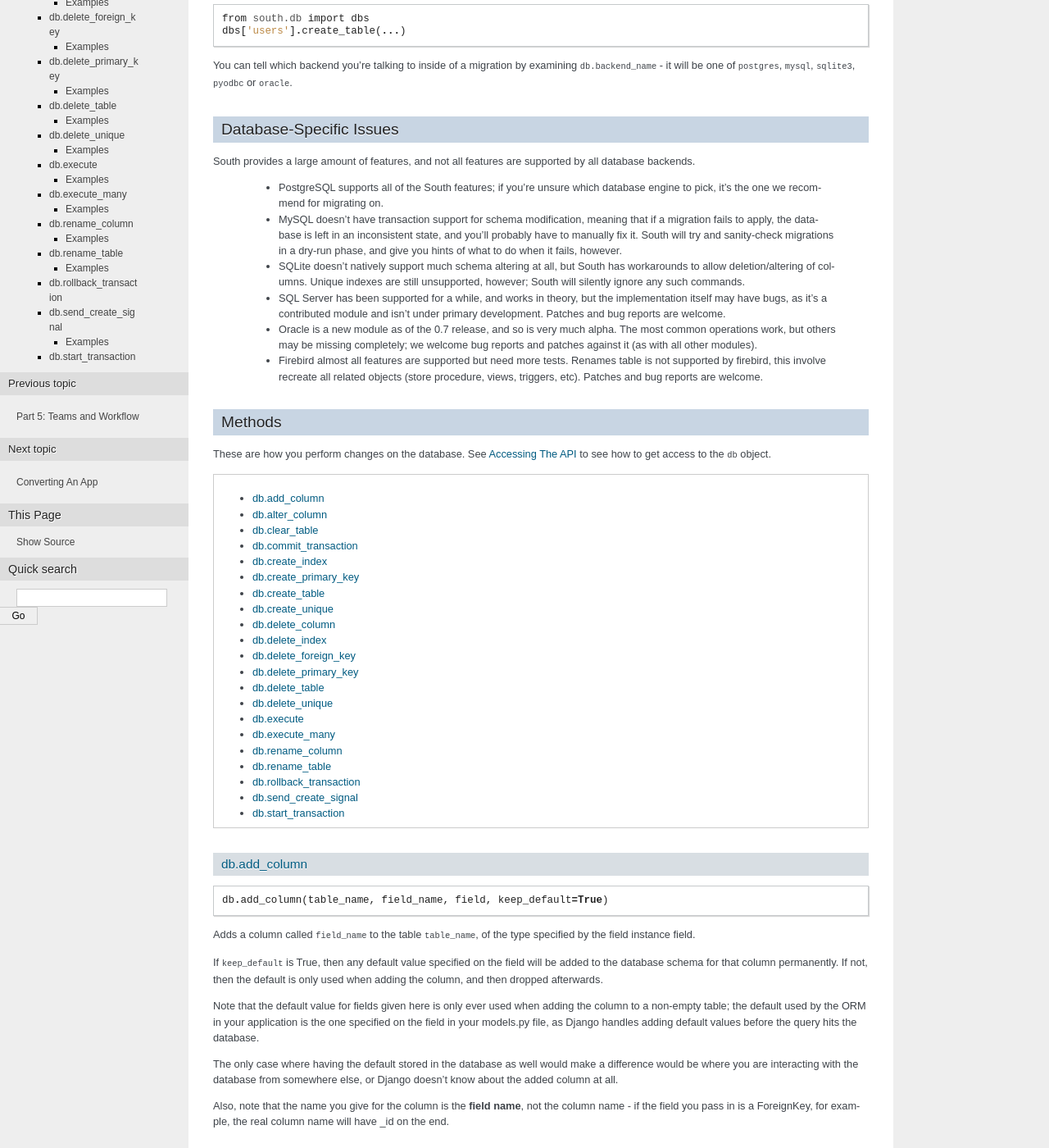
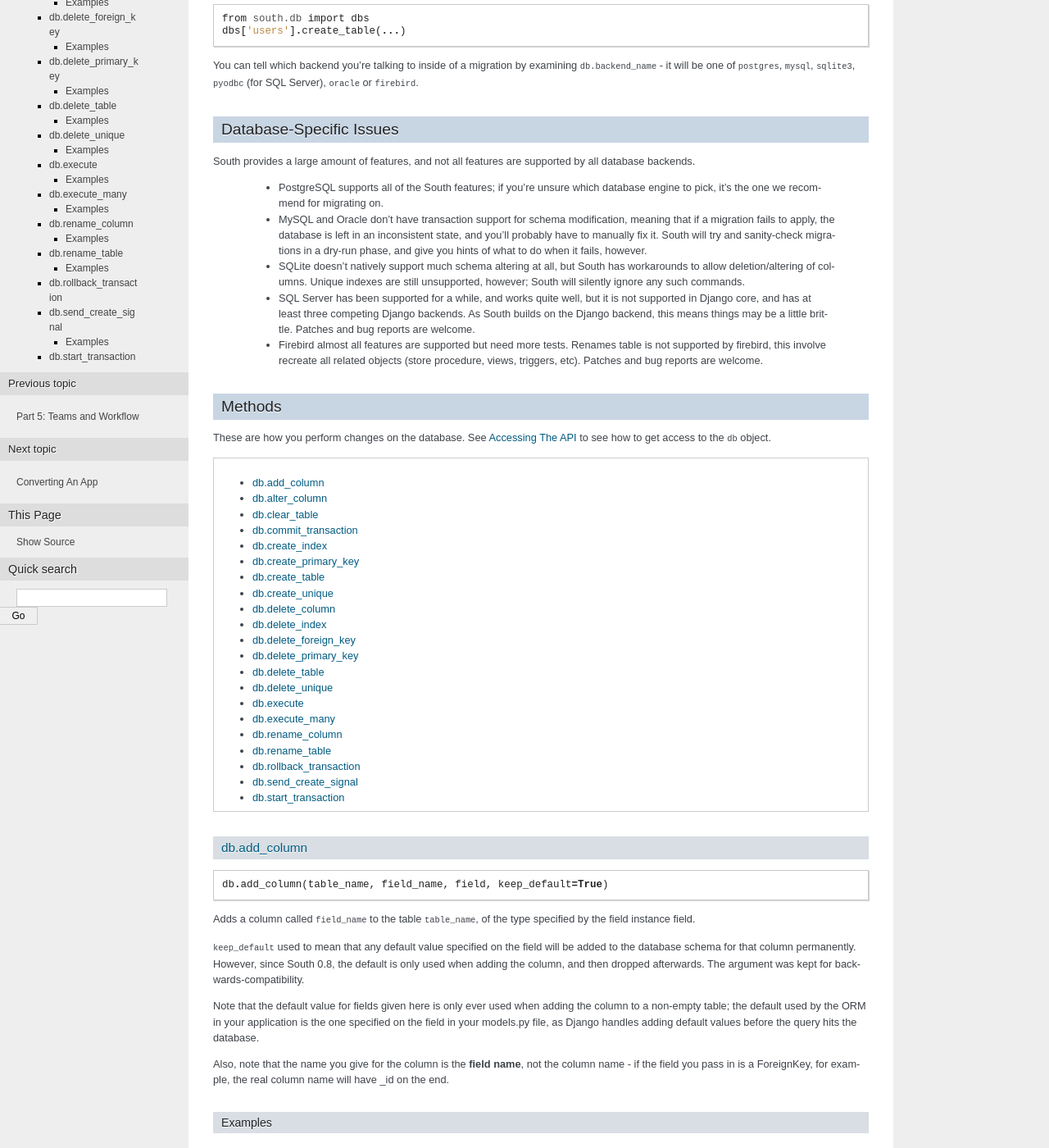
Before and after one commit to zhlgh603/django-south, a Sphinx documentation site: the page built from docs/databaseapi.rst, in a window 1280 px wide and 1400 px high, scrolled down 528 px. Shown: the whole window at 82% size. Built offline with Sphinx 7.4.7, drawn with Linux system fonts in a browser that asks for light colours; some of the changed text lies outside the part shown.

Commit message:
Documentation fixes: databases, default values

```diff
--- a/docs/databaseapi.rst
+++ b/docs/databaseapi.rst
@@ -12,8 +12,8 @@ Currently, South supports:
  - PostgreSQL
  - MySQL
  - SQLite
- - Microsoft SQL Server (beta support)
- - Oracle (alpha support)
+ - Microsoft SQL Server
+ - Oracle
  - Firebird (beta support)
 
 
@@ -38,7 +38,7 @@ defined above) for each database alias in your configuration file::
 
 You can tell which backend you're talking to inside of a migration by examining
 ``db.backend_name`` - it will be one of ``postgres``, ``mysql``, ``sqlite3``,
-``pyodbc`` or ``oracle``.
+``pyodbc`` (for SQL Server), ``oracle`` or ``firebird``.
 
 
 Database-Specific Issues
@@ -50,23 +50,20 @@ all database backends.
  - PostgreSQL supports all of the South features; if you're unsure which database
    engine to pick, it's the one we recommend for migrating on.
 
- - MySQL doesn't have transaction support for schema modification, meaning that
-   if a migration fails to apply, the database is left in an inconsistent state,
-   and you'll probably have to manually fix it. South will try and sanity-check
-   migrations in a dry-run phase, and give you hints of what to do when it
-   fails, however.
+ - MySQL and Oracle don't have transaction support for schema modification,
+   meaning that if a migration fails to apply, the database is left in an
+   inconsistent state, and you'll probably have to manually fix it. South will
+   try and sanity-check migrations in a dry-run phase, and give you hints of
+   what to do when it fails, however.
 
  - SQLite doesn't natively support much schema altering at all, but South
    has workarounds to allow deletion/altering of columns. Unique indexes are
    still unsupported, however; South will silently ignore any such commands.
 
- - SQL Server has been supported for a while, and works in theory, but the
-   implementation itself may have bugs, as it's a contributed module and isn't
-   under primary development. Patches and bug reports are welcome.
-
- - Oracle is a new module as of the 0.7 release, and so is very much alpha.
-   The most common operations work, but others may be missing completely;
-   we welcome bug reports and patches against it (as with all other modules).
+ - SQL Server has been supported for a while, and works quite well, but it is
+   not supported in Django core, and has at least three competing Django
+   backends. As South builds on the Django backend, this means things may be
+   a little brittle. Patches and bug reports are welcome.
 
  - Firebird almost all features are supported but need more tests.
    Renames table is not supported by firebird, this involve recreate all related
@@ -96,18 +93,15 @@ db.add_column
 Adds a column called ``field_name`` to the table ``table_name``, of the type
 specified by the field instance field.
 
-If ``keep_default`` is True, then any default value specified on the field will
-be added to the database schema for that column permanently. If not, then the
-default is only used when adding the column, and then dropped afterwards.
+``keep_default`` used to mean that any default value specified on the field will
+be added to the database schema for that column permanently. However, since
+South 0.8, the default is only used when adding the column, and then dropped
+afterwards. The argument was kept for backwards-compatibility.
 
 Note that the default value for fields given here is only ever used when
 adding the column to a non-empty table; the default used by the ORM in your
 application is the one specified on the field in your models.py file, as Django
 handles adding default values before the query hits the database.
-
-The only case where having the default stored in the database as well would make
-a difference would be where you are interacting with the database from somewhere
-else, or Django doesn't know about the added column at all.
 
 Also, note that the name you give for the column is the **field name**, not the
 column name - if the field you pass in is a ForeignKey, for example, the
@@ -126,12 +120,6 @@ Providing a default value instead, so all current rows will get this value for
 
  db.add_column('core_profile', 'height', models.IntegerField(default=-1))
 
-Same as above, but the default is not left in the database schema::
-
- db.add_column('core_profile', 'height', models.IntegerField(default=-1), keep_default=False)
-
-
-
 db.alter_column
 ^^^^^^^^^^^^^^^
 
@@ -145,7 +133,7 @@ you want to make a field ``unique=True``, you should instead use
 ``db.create_unique``, and if you want to make it a primary
 key, you should look into ``db.drop_primary_key`` and ``db.create_primary_key``.
 
-If explicit_name is false, ForeignKey? fields will have _id appended to the end
+If explicit_name is false, ForeignKey fields will have _id appended to the end
 of the given column name - this lets you address fields as they are represented
 in the model itself, rather than as the column name.
 
@@ -161,7 +149,7 @@ We can also change it to a compatible field type::
 
  db.alter_column('core_nation', 'name', models.TextField())
 
-If we have a ForeignKey? named 'user', we can address it without the implicit '_id' on the end::
+If we have a ForeignKey named 'user', we can address it without the implicit '_id' on the end::
 
  db.alter_column('core_profile', 'user', models.ForeignKey(orm['auth.User'], null=True, blank=True), explicit_name=False)
 
```
